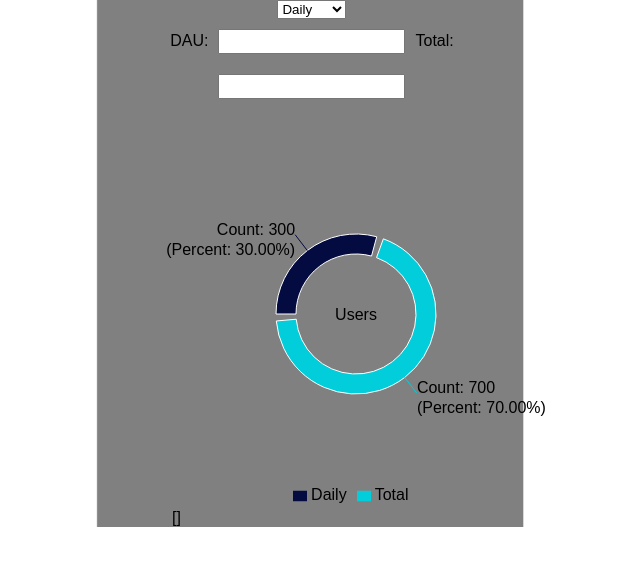
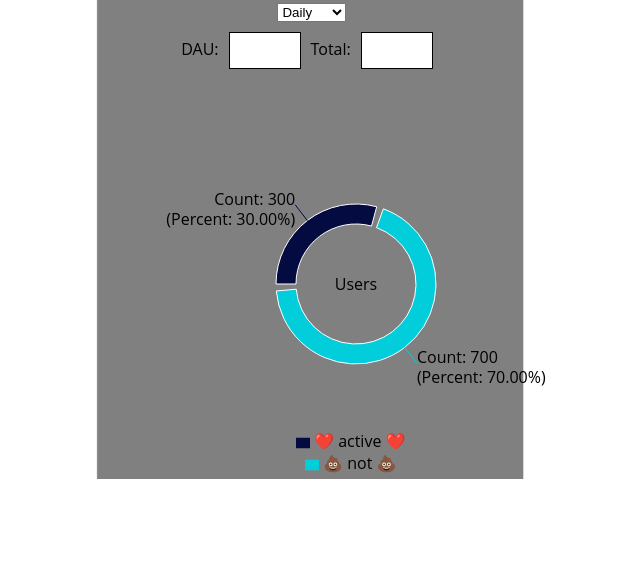
Before and after one commit to alexandra-marin/stats, a React (Create React App) app in the folder my-app/: page / in a window 1280 px wide. Shown: the top 566 px of the page, without its empty margins (328-968 px from the left). Built offline with nearby package versions, Linux system fonts and the light colour scheme.

Commit message:
more ugly

```diff
--- a/my-app/package.json
+++ b/my-app/package.json
@@ -8,7 +8,8 @@
     "react-scripts": "1.1.5",
     "recharts": "^1.3.1",
     "d3-scale": "^2.1.2",
-    "d3-scale-chromatic": "^1.3.3"
+    "d3-scale-chromatic": "^1.3.3",
+    "react-slide-toggle":"^0.1.13"
   },
   "scripts": {
     "start": "react-scripts start",
--- a/my-app/src/App.css
+++ b/my-app/src/App.css
@@ -2,6 +2,7 @@
   text-align: center;
   align-content: center;
   width: 33%;
+  min-width:400px;
   margin: auto;
   align-self: center;
 }
@@ -32,6 +33,7 @@
 }
 
 body {
+  font-family: "Open Sans";
   padding:0;
   margin:0;
 }
@@ -48,6 +50,8 @@ body {
 }
 
 input {
-  margin:10px;
-  padding:3px;
+  width: 50px;
+  border: 1px black solid;
+  padding: 10px;
+  margin: 10px;
 }
--- a/my-app/src/App.js
+++ b/my-app/src/App.js
@@ -25,16 +25,15 @@ class App extends Component {
     return (
       <div class="bg-wrapper">
         <div className="App">
+            <div class="select">
               <select onChange={this.onSelect}>
                     <option value="dau">Daily</option>
                     <option value="wau">Weekly</option>
                     <option value="mau">Monthly</option>
               </select>
             </div>
+        </div>
         {this.chart}
-        <div style={{width: 200, alignSelf:'center', padding:0, alignContent:'center',  paddingLeft: 500}}>
-            {JSON.stringify(numbers)}
-        </div>
       </div>
     );
   }
--- a/my-app/src/pie.1.js
+++ b/my-app/src/pie.1.js
@@ -26,9 +26,9 @@ let total = 1000;
 
 let data02 = [
     // { name: 'Daily', value: mau },
-    { name: 'Weekly', value: wau },
+    { name: '❤️ active ❤️', value: wau },
     // { name: 'Monthly', value: dau },
-    { name: 'Total', value: total - wau }
+    { name: '💩 not 💩', value: total - wau }
 ];
 
 const initialState = { data02 };
@@ -104,15 +104,19 @@ export default class PeerioPieChart3 extends Component {
 
   handleDau = (event) => {
     dau = event.target.value;
+    this.handleChangeData();
   }
   handleWau= (event) => {
     wau = event.target.value;
+    this.handleChangeData();
   }
   handleMau= (event) => {
     mau = event.target.value;
+    this.handleChangeData();
   }
   handleTotal= (event) => {
     total = event.target.value;
+    this.handleChangeData();
   }
 
 
@@ -121,12 +125,7 @@ export default class PeerioPieChart3 extends Component {
 
     return (
         <div class="App">
-        <div style={{
-            alignContent: 'center',
-            width: 150,
-            alignSelf: 'center',
-            paddingLeft: 500
-        }}>
+        <div >
         <form onSubmit={(event) => event.preventDefault()}>
         {/* <label>
             DAU:
--- a/my-app/src/pie.2.js
+++ b/my-app/src/pie.2.js
@@ -27,8 +27,8 @@ let total = 1000;
 let data02 = [
     // { name: 'Daily', value: mau },
     // { name: 'Weekly', value: wau },
-    { name: 'Monthly', value: mau },
-    { name: 'Total', value: total - mau }
+    { name: '❤️ active ❤️', value: mau },
+    { name: '💩 not 💩', value: total - mau }
 ];
 
 const initialState = { data02 };
@@ -102,15 +102,19 @@ export default class PeerioPieChart2 extends Component {
 
   handleDau = (event) => {
     dau = event.target.value;
+    this.handleChangeData();
   }
   handleWau= (event) => {
     wau = event.target.value;
+    this.handleChangeData();
   }
   handleMau= (event) => {
     mau = event.target.value;
+    this.handleChangeData();
   }
   handleTotal= (event) => {
     total = event.target.value;
+    this.handleChangeData();
   }
 
   render () {
@@ -118,12 +122,7 @@ export default class PeerioPieChart2 extends Component {
 
     return (
         <div class="App">
-        <div style={{
-            alignContent: 'center',
-            width: 150,
-            alignSelf: 'center',
-            paddingLeft: 500
-        }}>
+        <div >
         <form onSubmit={(event) => event.preventDefault()}>
         {/* <label>
             DAU:
--- a/my-app/src/pie.js
+++ b/my-app/src/pie.js
@@ -25,8 +25,8 @@ let mau = 300;
 let total = 1000;
 
 let data02 = [
-    { name: 'Daily', value: dau },
-    { name: 'Total', value: total - dau }
+    { name: '❤️ active ❤️', value: dau },
+    { name: '💩 not 💩', value: total - dau }
 ];
 
 const initialState = { data02 };
```
Lines whose indentation alone changed are shown as unchanged.
